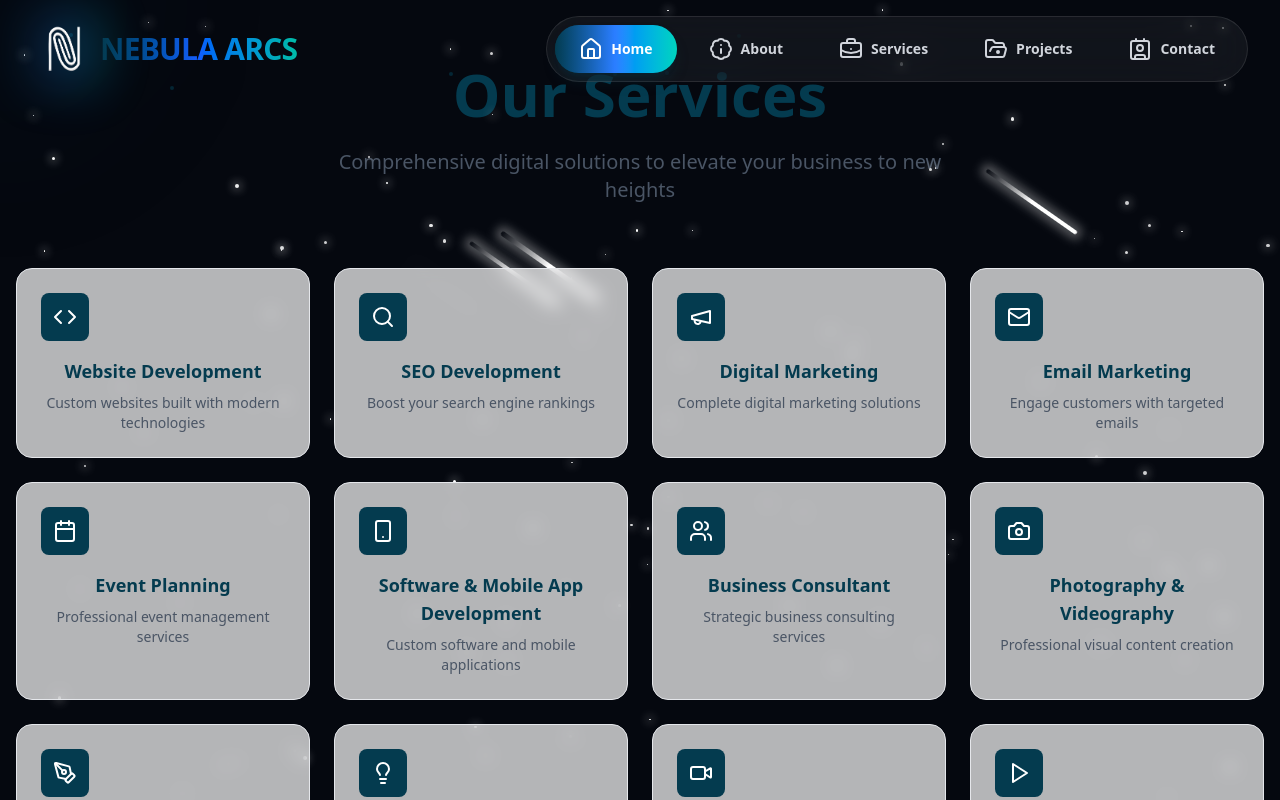
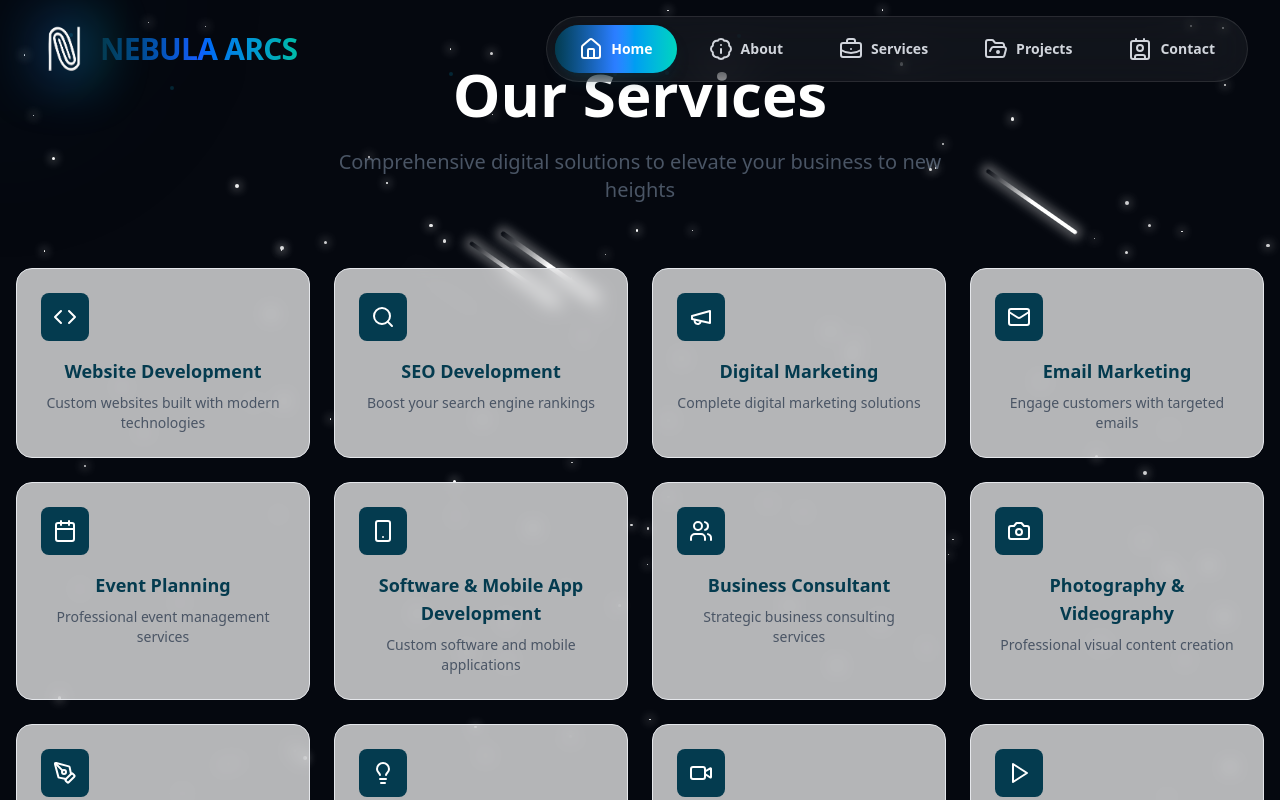
Before and after one commit to Werosh/nebula_arcs_wk, a React (Vite) app: page /services in a window 1280 px wide. Shown: the top 800 px of the page. Built offline with nearby package versions, Linux system fonts and the light colour scheme.

Commit message:
chnge color

```diff
--- a/src/pages/Services.jsx
+++ b/src/pages/Services.jsx
@@ -299,7 +299,7 @@
           transition={{ duration: 0.8 }}
           className="text-center mb-16"
         >
-          <h1 className="text-5xl md:text-6xl font-bold mb-6 text-[#043b4f]">
+          <h1 className="text-5xl md:text-6xl font-bold mb-6 text-[#ffffff]">
             Our Services
           </h1>
           <p className="text-xl max-w-2xl mx-auto text-gray-600">
```
